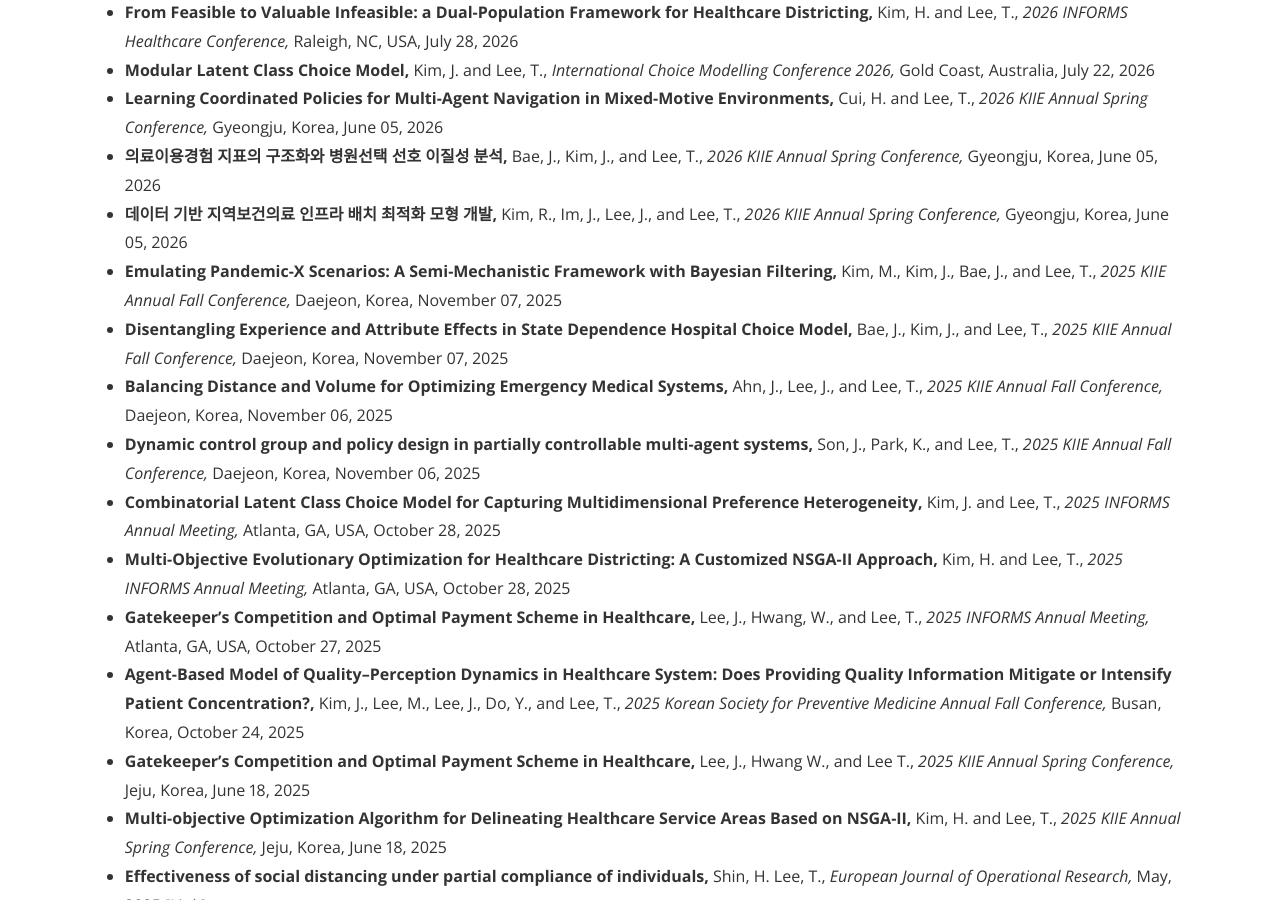
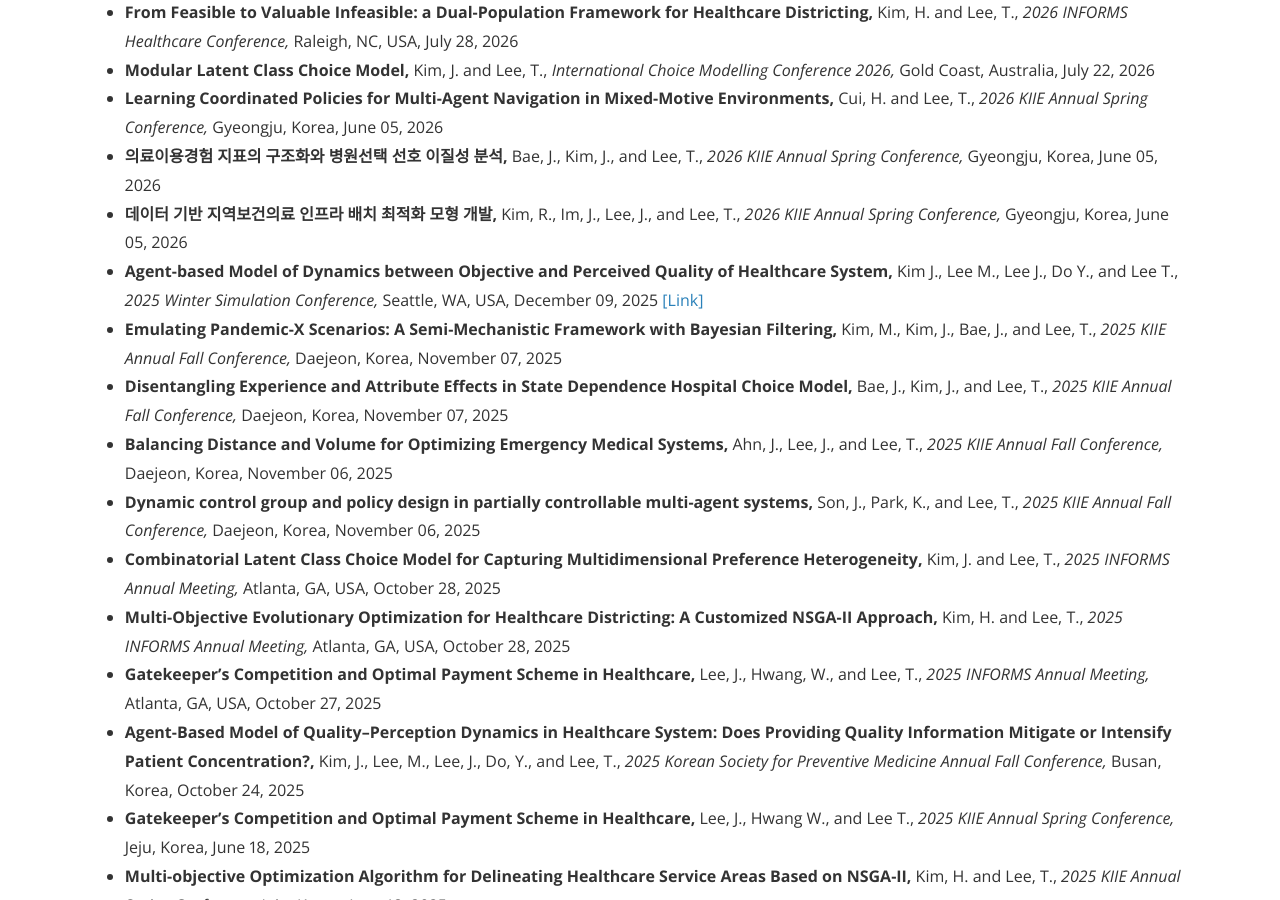
Before and after one commit to CSDlab-KAIST/csdlab-kaist.github.io, a Jekyll site: the page built from publications.html, in a window 1280 px wide and 900 px high, scrolled down 301 px. Built offline with Jekyll 4.4.1, drawn with Linux system fonts in a browser that asks for light colours; nearby versions of some CDN libraries.

Commit message:
Update publications.yml

```diff
--- a/_data/publications.yml
+++ b/_data/publications.yml
@@ -2711,6 +2711,21 @@ papers:
     award: ""
     link: ""
 
+  - title: "Agent-based Model of Dynamics between Objective and Perceived Quality of Healthcare System"
+    author: "Kim J., Lee M., Lee J., Do Y., and Lee T."
+    venue: "2025 Winter Simulation Conference"
+    month: December 09
+    year: 2025
+    yearS: 2025.1209
+    location: Seattle, WA, USA
+    topics:
+    type: conference-proceedings
+    materials:
+      - label:
+        url:
+    award: ""
+    link: "https://ieeexplore.ieee.org/document/11339019"
+
   - title: "데이터 기반 지역보건의료 인프라 배치 최적화 모형 개발"
     author: "Kim, R., Im, J., Lee, J., and Lee, T."
     venue: "2026 KIIE Annual Spring Conference"
```
